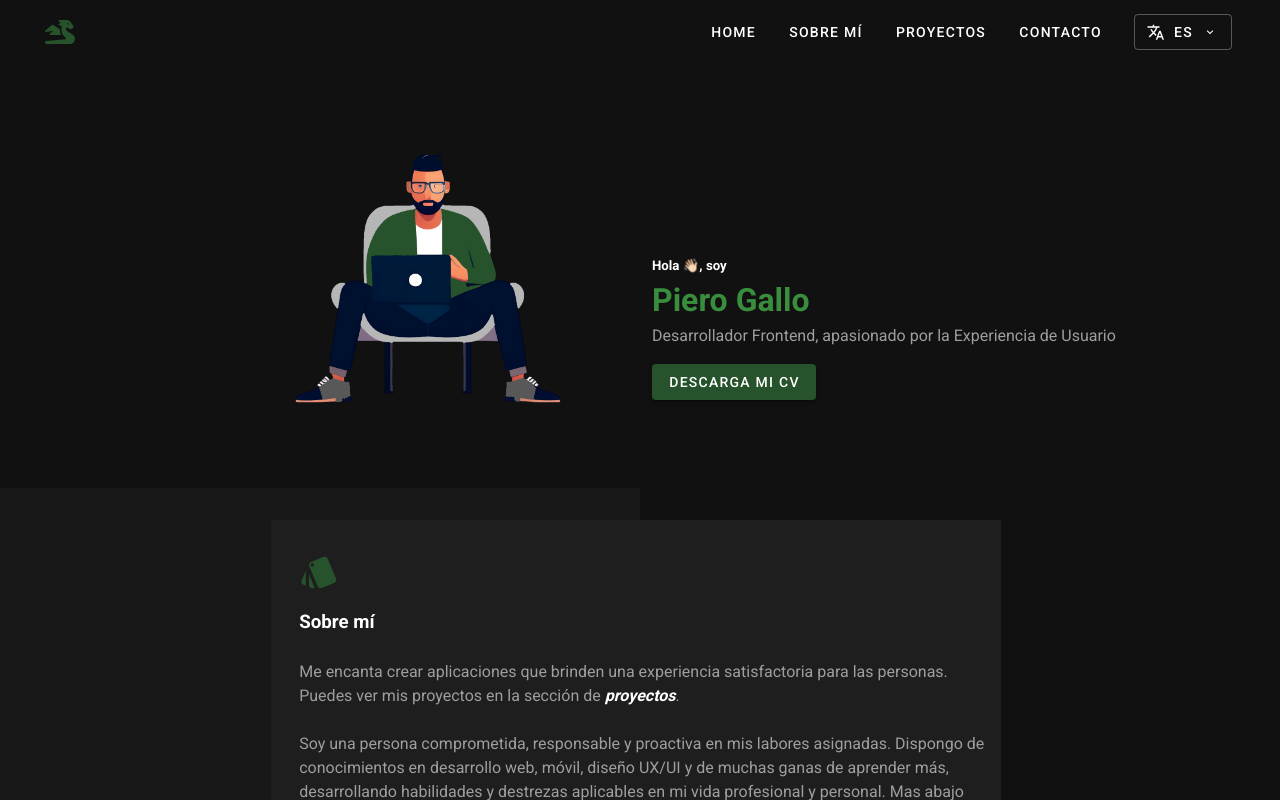
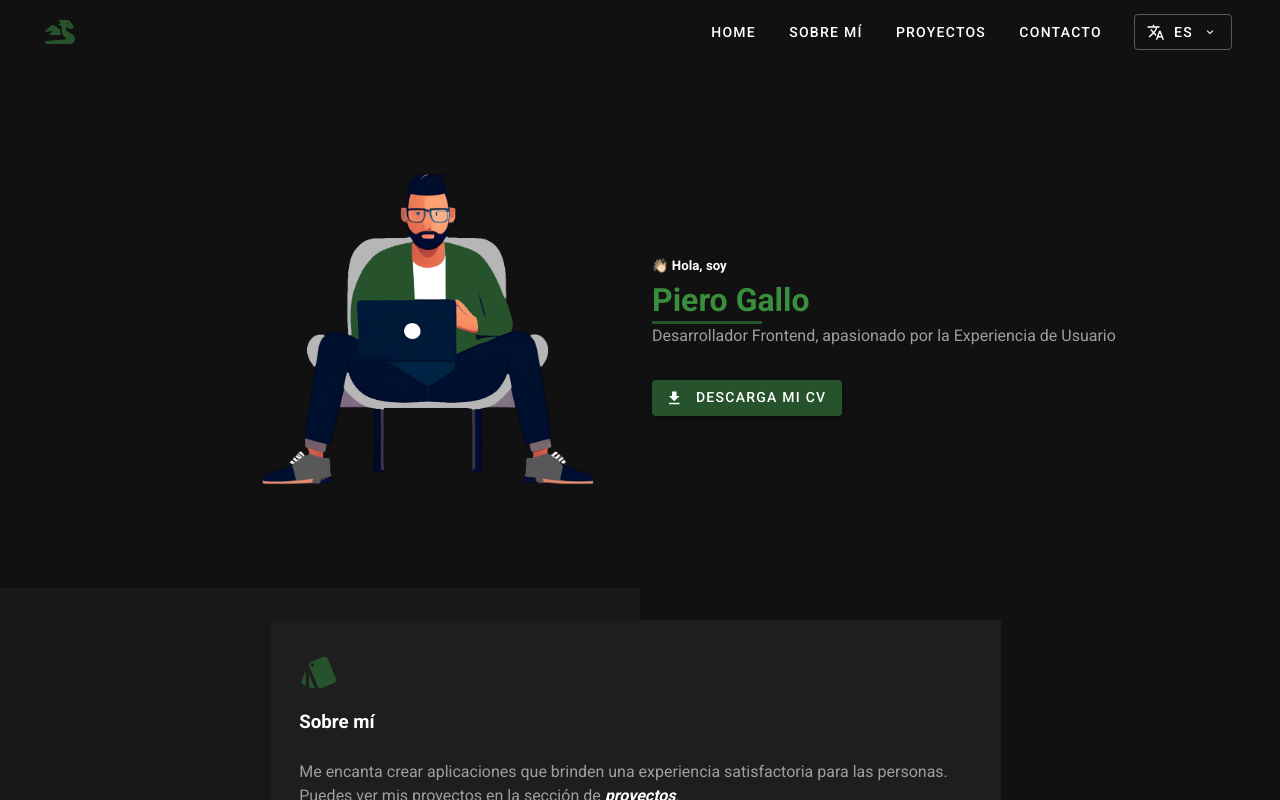
Before and after one commit to piero-gd/portfolioPiero, a Vue app: page / in a window 1280 px wide. Shown: the top 800 px of the page. Built offline with nearby package versions, Linux system fonts and the light colour scheme.

Commit message:
feat: hero anim

```diff
--- a/src/components/sections/HeroSection.vue
+++ b/src/components/sections/HeroSection.vue
@@ -1,12 +1,26 @@
 <template>
   <v-row>
     <v-col cols="6">
-      <v-img class="img-home" src="/img/pp5.png" contain max-height="500"></v-img>
+      <div class="image-container" @mousemove="handleMouseMove">
+        <v-img
+          class="img-home"
+          src="/img/pp5.png"
+          contain
+          max-height="500"
+          :style="imageStyle"
+          v-bind="$attrs"
+          @mouseover="hoverImage = true"
+          @mouseleave="hoverImage = false"
+        ></v-img>
+      </div>
     </v-col>
     <v-col cols="6">
-      <h5 class="white--text top">{{ $i18n.locale === 'es' ? 'Hola 👋🏻, soy' : 'Hello 👋🏻, I am' }}</h5>
-      <h1 class="green--text text--darken-2">Piero Gallo</h1>
-      <p class="grey--text">
+      <div class="hero-content">
+        <h5 class="white--text top greeting animate__animated animate__fadeIn">
+          <span class="wave">👋🏻</span> {{ $i18n.locale === 'es' ? 'Hola, soy' : 'Hello, I am' }}
+        </h5>
+        <h1 class="green--text text--darken-2 animate__animated animate__fadeInUp name">Piero Gallo</h1>
+        <p class="grey--text animate__animated animate__fadeIn animate__delay-1s">
           {{ $t('hero.content') }}
         </p>
         <v-btn
@@ -15,25 +29,150 @@
           href="https://drive.google.com/file/d/1acAK3hmiXlW5GS0Mk0GtQMkD_jlNeczN/view?usp=sharing"
           target="_blank"
           dark
+          class="mt-4 cv-button animate__animated animate__fadeIn animate__delay-1s"
+          elevation="2"
         >
+          <span class="btn-content">
+            <v-icon left>mdi-download</v-icon>
             {{ $i18n.locale === 'es' ? 'Descarga mi CV' : 'Download my CV' }}
+          </span>
         </v-btn>
+      </div>
     </v-col>
   </v-row>
 </template>
 
 <script>
 export default {
-  name: 'HeroSection'
+  name: 'HeroSection',
+  data() {
+    return {
+      hoverImage: false,
+      mouseX: 0,
+      mouseY: 0,
+      imageStyle: {}
+    };
+  },
+  methods: {
+    handleMouseMove(e) {
+      if (!this.hoverImage) return;
+
+      // Calculate the movement amount (subtle effect)
+      const moveX = (e.clientX - window.innerWidth / 2) / 50;
+      const moveY = (e.clientY - window.innerHeight / 2) / 50;
+
+      // Apply transformation to image
+      this.imageStyle = {
+        transform: `translate(${moveX}px, ${moveY}px)`
+      };
+    }
+  }
 }
 </script>
 
 <style scoped>
+@import 'https://cdnjs.cloudflare.com/ajax/libs/animate.css/4.1.1/animate.min.css';
+
+.image-container {
+  overflow: hidden;
+  display: flex;
+  justify-content: center;
+  align-items: center;
+}
+
 .img-home {
   margin-left: 35%;
+  transition: transform 0.3s ease-out;
+  animation: float 6s ease-in-out infinite;
 }
 
 .top {
   margin-top: 180px;
 }
+
+.hero-content {
+  animation: fadeUp 1s ease;
+}
+
+.wave {
+  display: inline-block;
+  animation: wave 2.5s infinite;
+  transform-origin: 70% 70%;
+}
+
+.name {
+  position: relative;
+  display: inline-block;
+}
+
+.name::after {
+  content: '';
+  position: absolute;
+  width: 0;
+  height: 3px;
+  bottom: 0;
+  left: 0;
+  background-color: #26532B;
+  animation: underline 1.5s forwards 1s;
+}
+
+.cv-button {
+  transition: all 0.3s ease;
+  overflow: hidden;
+  position: relative;
+  z-index: 1;
+}
+
+.cv-button::before {
+  content: '';
+  position: absolute;
+  top: 0;
+  left: -100%;
+  width: 100%;
+  height: 100%;
+  background: rgba(255, 255, 255, 0.2);
+  transition: all 0.4s ease;
+  z-index: -1;
+}
+
+.cv-button:hover {
+  transform: translateY(-3px);
+  box-shadow: 0 7px 14px rgba(0, 0, 0, 0.2) !important;
+}
+
+.cv-button:hover::before {
+  left: 100%;
+}
+
+.btn-content {
+  position: relative;
+  z-index: 2;
+}
+
+@keyframes wave {
+  0% { transform: rotate(0deg); }
+  10% { transform: rotate(14deg); }
+  20% { transform: rotate(-8deg); }
+  30% { transform: rotate(14deg); }
+  40% { transform: rotate(-4deg); }
+  50% { transform: rotate(10deg); }
+  60% { transform: rotate(0deg); }
+  100% { transform: rotate(0deg); }
+}
+
+@keyframes float {
+  0% { transform: translateY(0px); }
+  50% { transform: translateY(-10px); }
+  100% { transform: translateY(0px); }
+}
+
+@keyframes fadeUp {
+  0% { opacity: 0; transform: translateY(20px); }
+  100% { opacity: 1; transform: translateY(0); }
+}
+
+@keyframes underline {
+  0% { width: 0; }
+  100% { width: 70%; }
+}
 </style>
```
Lines whose indentation alone changed are shown as unchanged.
